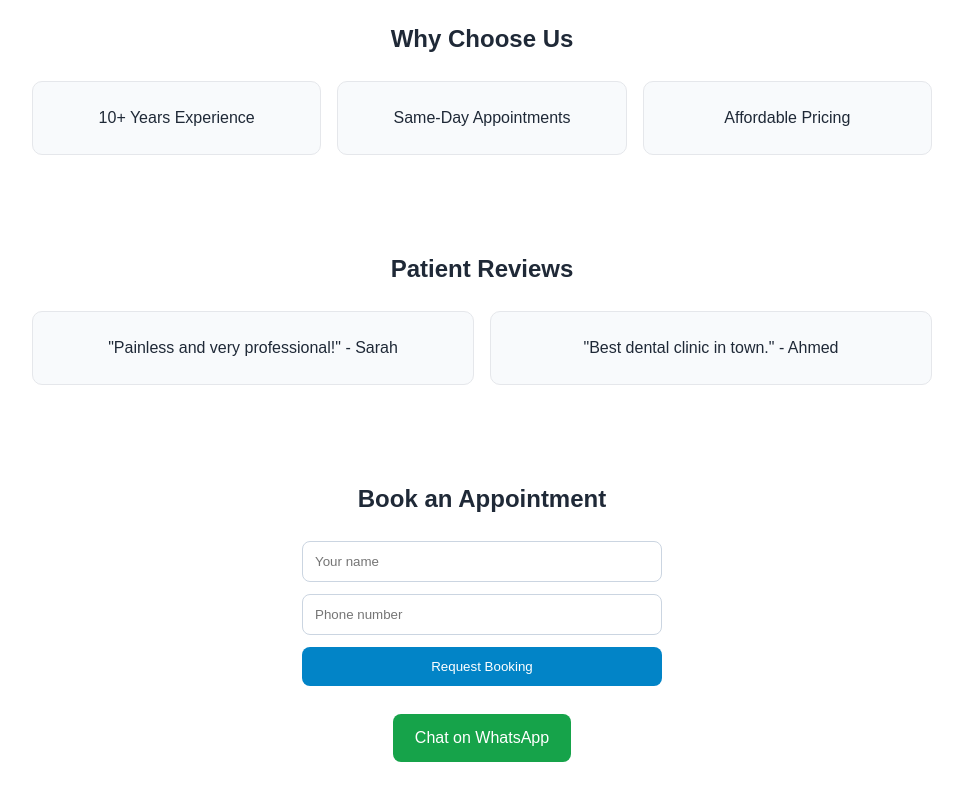
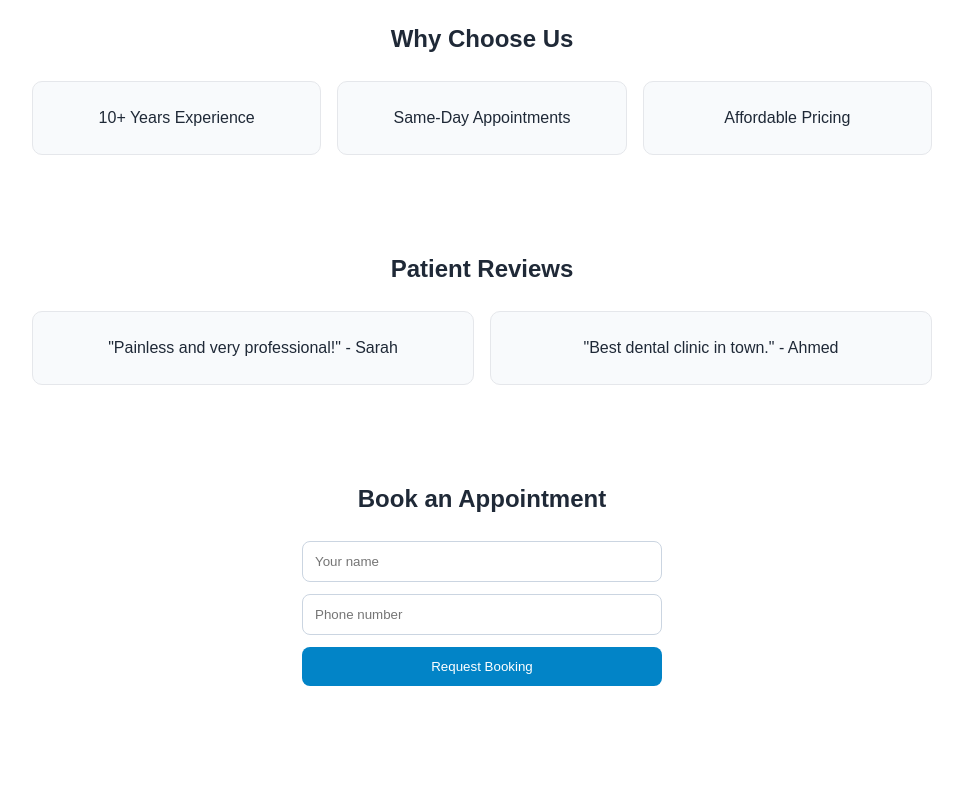
Before and after one commit to SibghaAslam/dental-landing, a plain HTML site: page index.html in a window 1280 px wide. Shown: the part 649-1449 px from the top of the page, without its empty margins (158-1121 px from the left). After the commit the page ends 1395 px from the top, so only its background shows below. Drawn offline with Linux system fonts and the light colour scheme.

Commit message:
Remove WhatsApp button

```diff
--- a/index.html
+++ b/index.html
@@ -53,7 +53,7 @@
       <button type="submit" class="btn">Request Booking</button>
       <p id="msg"></p>
     </form>
-    <a class="btn whatsapp" href="https://wa.me/10000000000" target="_blank">Chat on WhatsApp</a>
+
   </section>
 
   <script src="script.js"></script>
```
